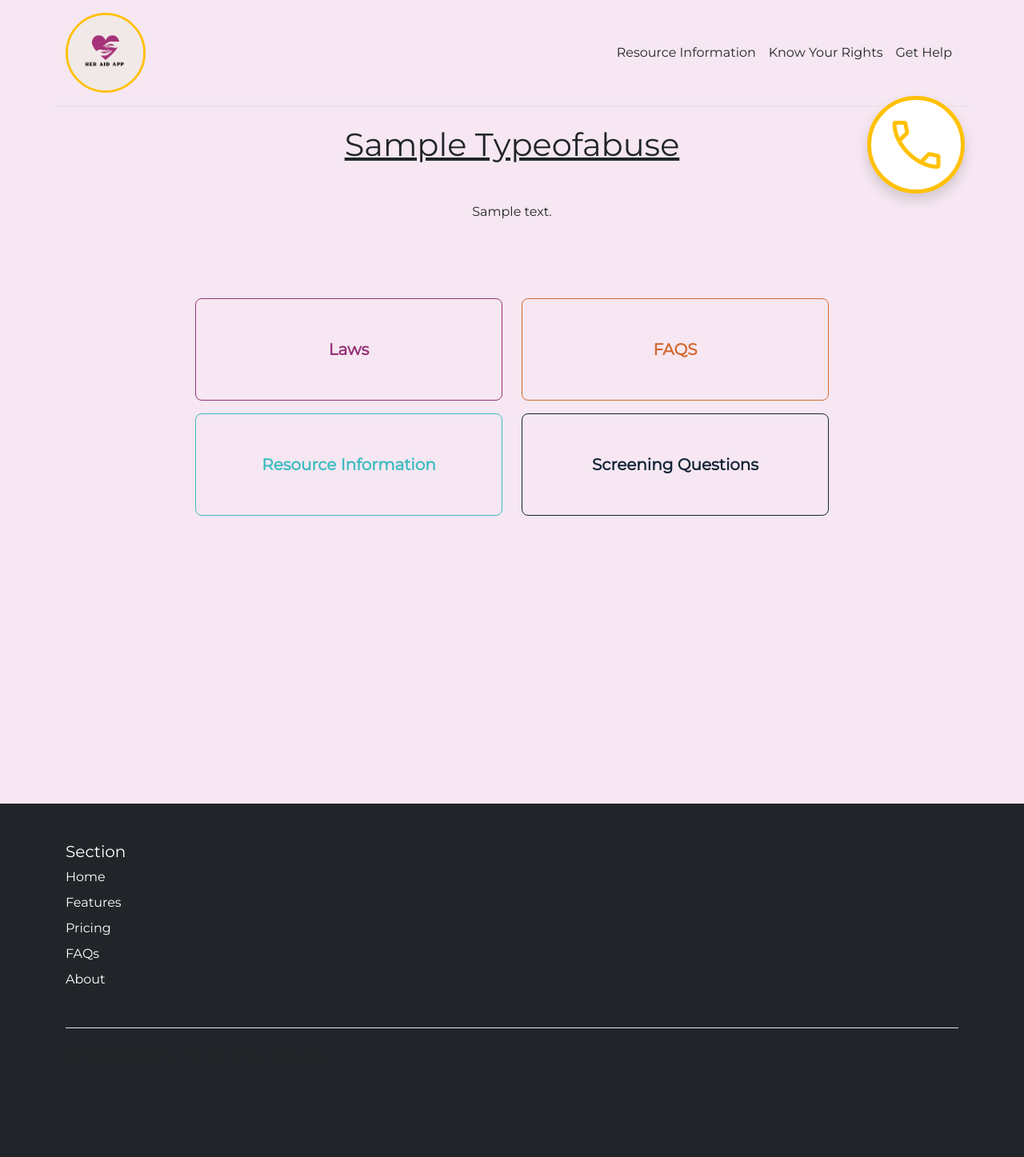
After one commit to swelanauguste/her-aid-nov-2022, a Django app: page /resources/detail/1/ in a window 1280 px wide. The commit adds this page. Shown: the whole page at 80% size. Run offline with Django 4.2, Linux system fonts and the light colour scheme; tables that the repository leaves empty hold one stand-in row (values such as "Sample post").

Commit message:
updated types of abuse card html

```diff
--- a/app/resources/urls.py
+++ b/app/resources/urls.py
@@ -6,4 +6,7 @@ app_name = "resources"
 
 urlpatterns = [
     path("", views.Resource.as_view(), name="resources"),
+    path(
+        "detail/<int:pk>/", views.ResourceDetailView.as_view(), name="resource-detail"
+    ),
 ]
--- a/app/resources/views.py
+++ b/app/resources/views.py
@@ -1,4 +1,4 @@
-from django.views.generic import TemplateView
+from django.views.generic import DetailView, TemplateView
 
 from .models import Screening, SignAndPrevention, TypeOfAbuse
 
@@ -13,3 +13,7 @@ class Resource(TemplateView):
         "questions": questions,
     }
     template_name = "resources/resources.html"
+
+
+class ResourceDetailView(DetailView):
+    model = TypeOfAbuse
--- a/app/static/css/main.css
+++ b/app/static/css/main.css
@@ -36,6 +36,49 @@ body {
 .bg-purple {
     background-color: #963279 !important;
 }
+.bg-purple {
+    background-color: #963279 !important;
+}
+
+.btn-outline-purple {
+    color: #963279 !important;
+    border: solid 1px #963279 !important;
+}
+
+.btn-outline-blue {
+    color: #3ebcc1 !important;
+    border: solid 1px #3ebcc1 !important;
+}
+
+.btn-outline-dark-blue {
+    color: #122437 !important;
+    border: solid 1px #122437 !important;
+}
+
+.btn-outline-orange {
+    color: #d46830 !important;
+    border: solid 1px #d46830 !important;
+}
+
+.btn-outline-purple:hover {
+    background-color: #963279 !important;
+    color: #f6e7f2 !important;
+}
+
+.btn-outline-orange:hover {
+    background-color: #d46830 !important;
+    color: #f6e7f2 !important;
+}
+
+.btn-outline-blue:hover {
+    background-color: #3ebcc1 !important;
+    color: #f6e7f2 !important;
+}
+
+.btn-outline-dark-blue:hover {
+    background-color: #122437 !important;
+    color: #f6e7f2 !important;
+}
 
 .btn-blue {
     background-color: #b4e2e4 !important;
--- a/app/templates/gethelp/mobile/get_help.html
+++ b/app/templates/gethelp/mobile/get_help.html
@@ -151,7 +151,7 @@
     tabindex="-1"
     aria-labelledby="exampleModalLabel"
     aria-hidden="true">
-    <div class="modal-dialog modal-fullscreen-sm" >
+    <div class="modal-dialog modal-fullscreen" >
         <div class="modal-content" >
             <div class="modal-header">
                 <h1 class="modal-title fs-5"
--- /dev/null
+++ b/app/templates/resources/typeofabuse_detail.html
@@ -0,0 +1,48 @@
+{% extends 'base.html' %}
+
+
+{% block head_title %}
+{{object|title}}
+{% endblock head_title %}
+
+
+{% block content %}
+<div class="container">
+    <h1 class="text-center text-decoration-underline mb-5">{{object|title}}
+    </h1>
+    <div class="col-lg-6 mx-auto">
+        <p class="my-5 text-center">{{object.details}}</p>
+    </div>
+    <div class="bg-pink p-5">
+        <div class="row pb-3">
+            <div class="col">
+                <div class="text-end">
+                    <div class="btn btn-lg btn-outline-purple fw-bold p-5"
+                        style="min-width: 24rem;">Laws</div>
+                </div>
+            </div>
+            <div class="col">
+                <div class="text-start">
+                    <div class="btn btn-lg btn-outline-orange fw-bold p-5"
+                        style="min-width: 24rem;">FAQS</div>
+                </div>
+            </div>
+        </div>
+        <div class="row">
+            <div class="col">
+                <div class="text-end">
+                    <div class="btn btn-lg btn-outline-blue fw-bold p-5"
+                        style="min-width: 24rem;">Resource Information</div>
+                </div>
+            </div>
+            <div class="col">
+                <div class="text-start">
+                    <div class="btn btn-lg btn-outline-dark-blue fw-bold p-5"
+                        style="min-width: 24rem;">Screening Questions</div>
+                </div>
+            </div>
+        </div>
+    </div>
+</div>
+
+{% endblock content %}
```
Also changed, not shown: app/templates/resources/types_of_abuse_card.html (+8 -10 lines), app/static/svg/1-min.svg (added), app/static/svg/2-min (1).svg (added), app/static/svg/2-min.svg (added), app/static/svg/3-min.svg (added), app/static/webp/1-min.webp (added), app/static/webp/2-min.webp (added), app/static/webp/3-min.webp (added).
